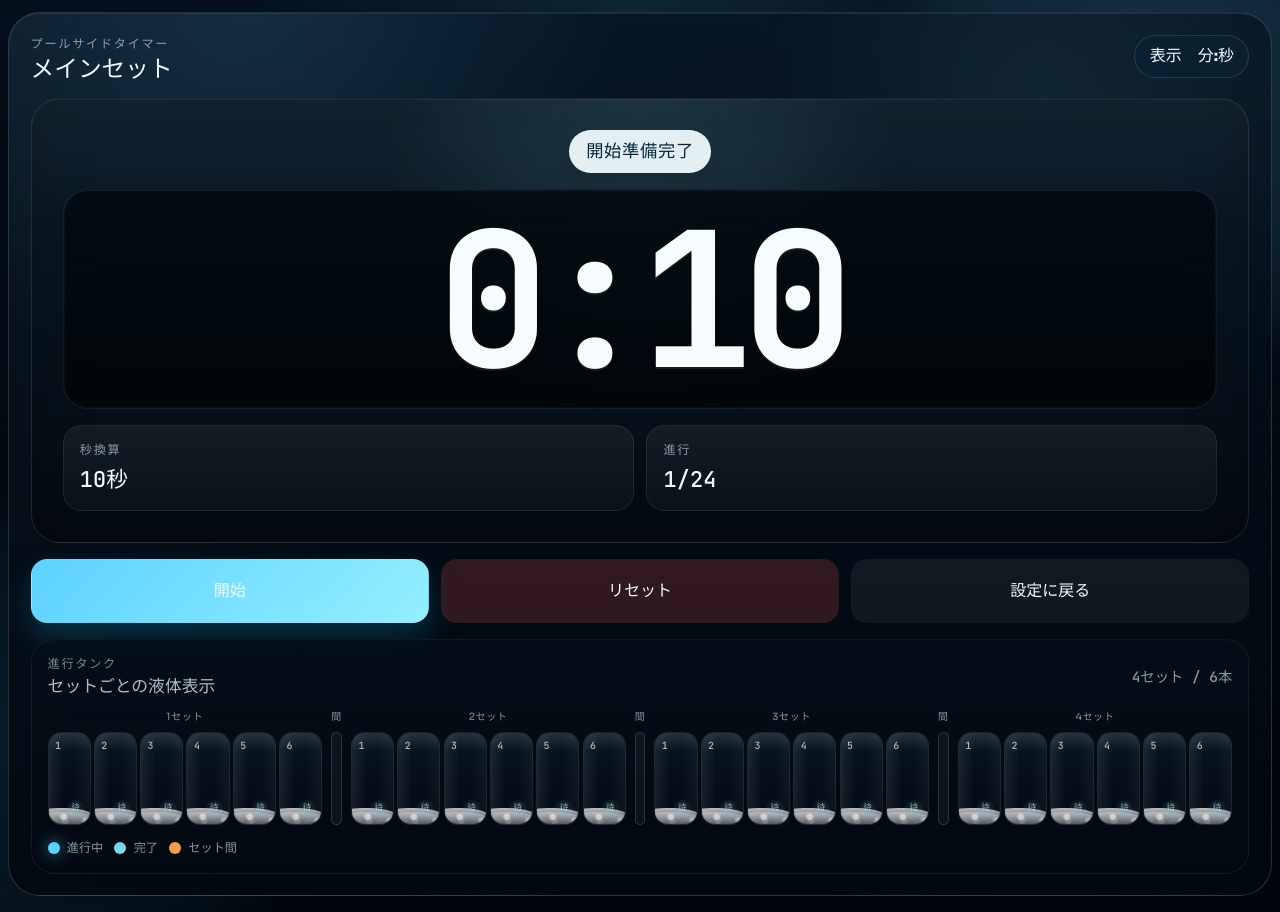
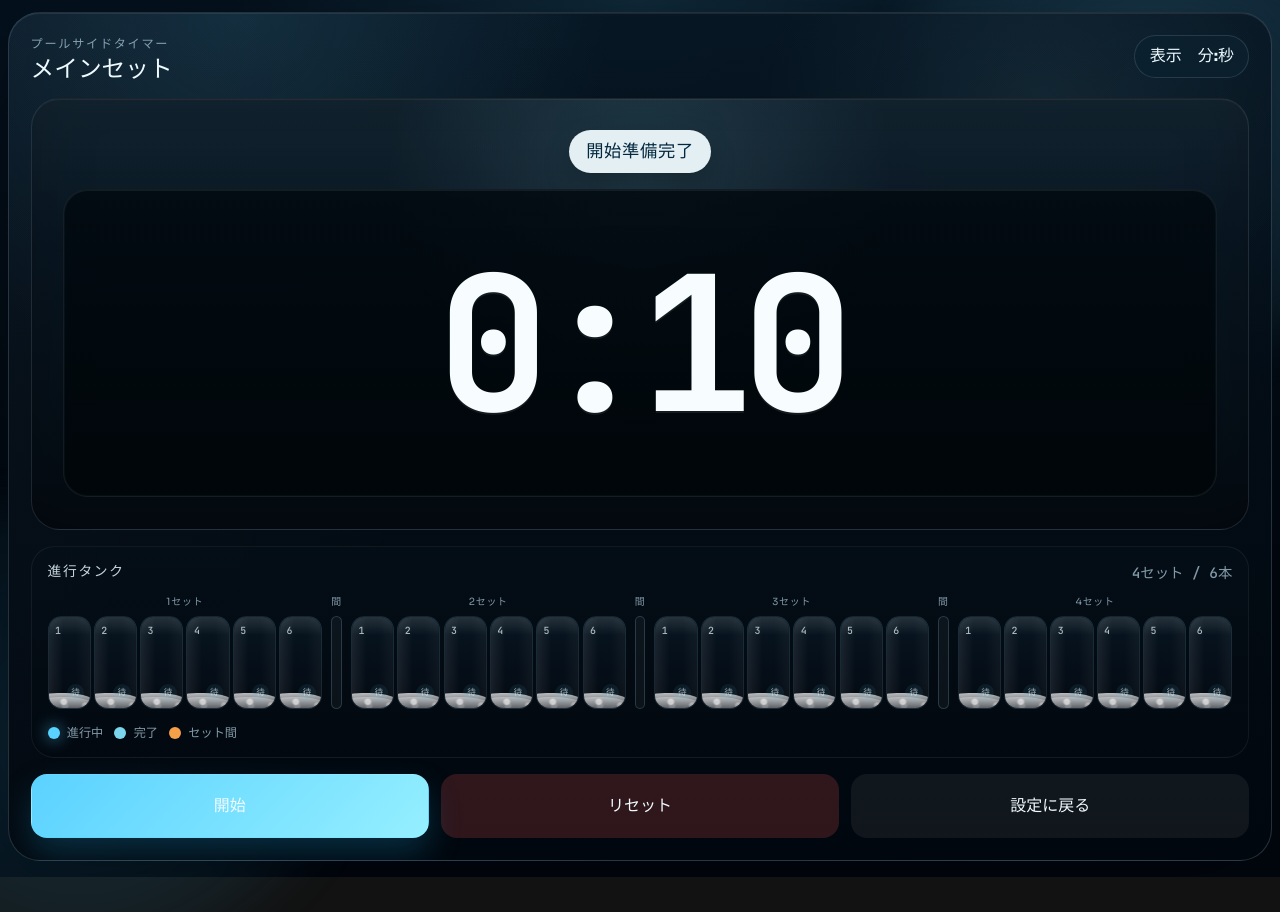
Before and after one commit to TakumaMaruyama/liquid-timer, a React (Vite) app: page / in a window 1280 px wide. Both pictures are taken after a click on the button "開始". After the commit the page ends 877 px from the top, so only its background shows below. Built offline with nearby package versions, Linux system fonts and the light colour scheme.

Commit message:
Refine run screen layout

```diff
--- a/src/App.css
+++ b/src/App.css
@@ -209,8 +209,7 @@
 
 .setupForm__header h2,
 .setupSummary__title,
-.runScreen__title,
-.laneTank__title {
+.runScreen__title {
   margin: 0;
   color: var(--color-text-strong);
 }
@@ -491,7 +490,7 @@
 
 .runScreen__main {
   display: grid;
-  grid-template-rows: auto auto minmax(0, 1fr);
+  grid-template-rows: auto minmax(0, 1fr) auto;
   gap: 1rem;
   flex: 1;
   min-height: 0;
@@ -499,7 +498,7 @@
 
 .timerHero {
   display: grid;
-  grid-template-rows: auto minmax(0, 1fr) auto;
+  grid-template-rows: auto minmax(0, 1fr);
   gap: 1rem;
   justify-items: center;
   min-height: clamp(22rem, 54svh, 34rem);
@@ -604,41 +603,6 @@
   white-space: nowrap;
 }
 
-.timerHero__chips {
-  position: relative;
-  z-index: 1;
-  display: grid;
-  grid-template-columns: repeat(2, minmax(0, 1fr));
-  gap: 0.8rem;
-  width: 100%;
-}
-
-.timerHero__chip {
-  display: grid;
-  gap: 0.32rem;
-  min-height: 5.35rem;
-  padding: 0.9rem 1rem;
-  border-radius: 1.15rem;
-  border: 1px solid rgba(255, 255, 255, 0.08);
-  background: linear-gradient(180deg, rgba(255, 255, 255, 0.06), rgba(255, 255, 255, 0.03));
-}
-
-.timerHero__chipLabel {
-  font-size: 0.76rem;
-  letter-spacing: 0.14em;
-  text-transform: uppercase;
-  color: var(--color-muted);
-}
-
-.timerHero__chipValue {
-  font-family: var(--font-mono);
-  color: var(--color-text-strong);
-  font-size: clamp(1.14rem, 1.7vw, 1.55rem);
-  line-height: 1.12;
-  letter-spacing: 0.01em;
-  white-space: nowrap;
-}
-
 .laneTank {
   display: grid;
   gap: 0.72rem;
@@ -656,19 +620,16 @@
   gap: 1rem;
 }
 
-.laneTank__title {
-  font-size: 1.05rem;
-  color: var(--color-text);
+.laneTank__eyebrow {
+  color: rgba(231, 246, 255, 0.86);
+  font-size: 0.86rem;
+  letter-spacing: 0.12em;
 }
 
 .laneTank__summary {
   font-family: var(--font-mono);
   font-size: 0.9rem;
   color: var(--color-muted);
-}
-
-.laneTank .setupCard__eyebrow {
-  color: rgba(177, 208, 224, 0.64);
 }
 
 .laneTank__track {
@@ -1110,20 +1071,6 @@
     font-size: clamp(1.7rem, 5vw, 2.35rem);
   }
 
-  .timerHero__chips {
-    grid-template-columns: 1fr;
-    gap: 0.65rem;
-  }
-
-  .timerHero__chip {
-    min-height: 0;
-    padding: 0.8rem 0.9rem;
-  }
-
-  .timerHero__chipValue {
-    font-size: clamp(1.05rem, 4vw, 1.25rem);
-  }
-
   .runScreen__actions {
     grid-template-columns: 1fr;
   }
--- a/src/components/LaneTank.tsx
+++ b/src/components/LaneTank.tsx
@@ -34,10 +34,7 @@ export function LaneTank({ session, workout }: LaneTankProps) {
   return (
     <section className={`laneTank${compact ? ' laneTank--compact' : ''}`}>
       <div className="laneTank__header">
-        <div>
-          <div className="setupCard__eyebrow">進行タンク</div>
-          <h2 className="laneTank__title">セットごとの液体表示</h2>
-        </div>
+        <div className="setupCard__eyebrow laneTank__eyebrow">進行タンク</div>
         <div className="laneTank__summary">
           {workout.rounds}セット / {workout.repsPerRound}本
         </div>
--- a/src/components/RunScreen.tsx
+++ b/src/components/RunScreen.tsx
@@ -84,21 +84,7 @@ export function RunScreen({ workout, onEdit }: RunScreenProps) {
 
   const effectivePhase = getEffectivePhase(session)
   const displayPhase = session.phase === 'paused' ? 'paused' : effectivePhase
-  const totalReps = workout.rounds * workout.repsPerRound
   const mainDisplay = formatMainDisplay(session.remainingMs, displayMode)
-  const secondaryTimeLabel =
-    displayMode === 'minutes_seconds' ? '秒換算' : '分:秒'
-  const secondaryTimeValue =
-    displayMode === 'minutes_seconds'
-      ? `${formatSecondsDisplay(session.remainingMs)}秒`
-      : formatDurationLabel(session.remainingMs / 1000)
-  const absoluteRep =
-    session.phase === 'idle'
-      ? 1
-      : Math.min(
-          totalReps,
-          (session.currentRound - 1) * workout.repsPerRound + session.currentRep,
-        )
 
   const primaryAction =
     session.phase === 'paused'
@@ -161,20 +147,9 @@ export function RunScreen({ workout, onEdit }: RunScreenProps) {
                 {displayMode === 'seconds' && <div className="timerHero__unit">秒</div>}
               </div>
             </div>
+          </section>
 
-            <div className="timerHero__chips">
-              <div className="timerHero__chip">
-                <div className="timerHero__chipLabel">{secondaryTimeLabel}</div>
-                <div className="timerHero__chipValue">{secondaryTimeValue}</div>
-              </div>
-              <div className="timerHero__chip">
-                <div className="timerHero__chipLabel">進行</div>
-                <div className="timerHero__chipValue">
-                  {absoluteRep}/{totalReps}
-                </div>
-              </div>
-            </div>
-          </section>
+          <LaneTank session={session} workout={workout} />
 
           <div className="runScreen__actions">
             <button
@@ -195,8 +170,6 @@ export function RunScreen({ workout, onEdit }: RunScreenProps) {
               設定に戻る
             </button>
           </div>
-
-          <LaneTank session={session} workout={workout} />
         </div>
       </div>
     </section>
```
